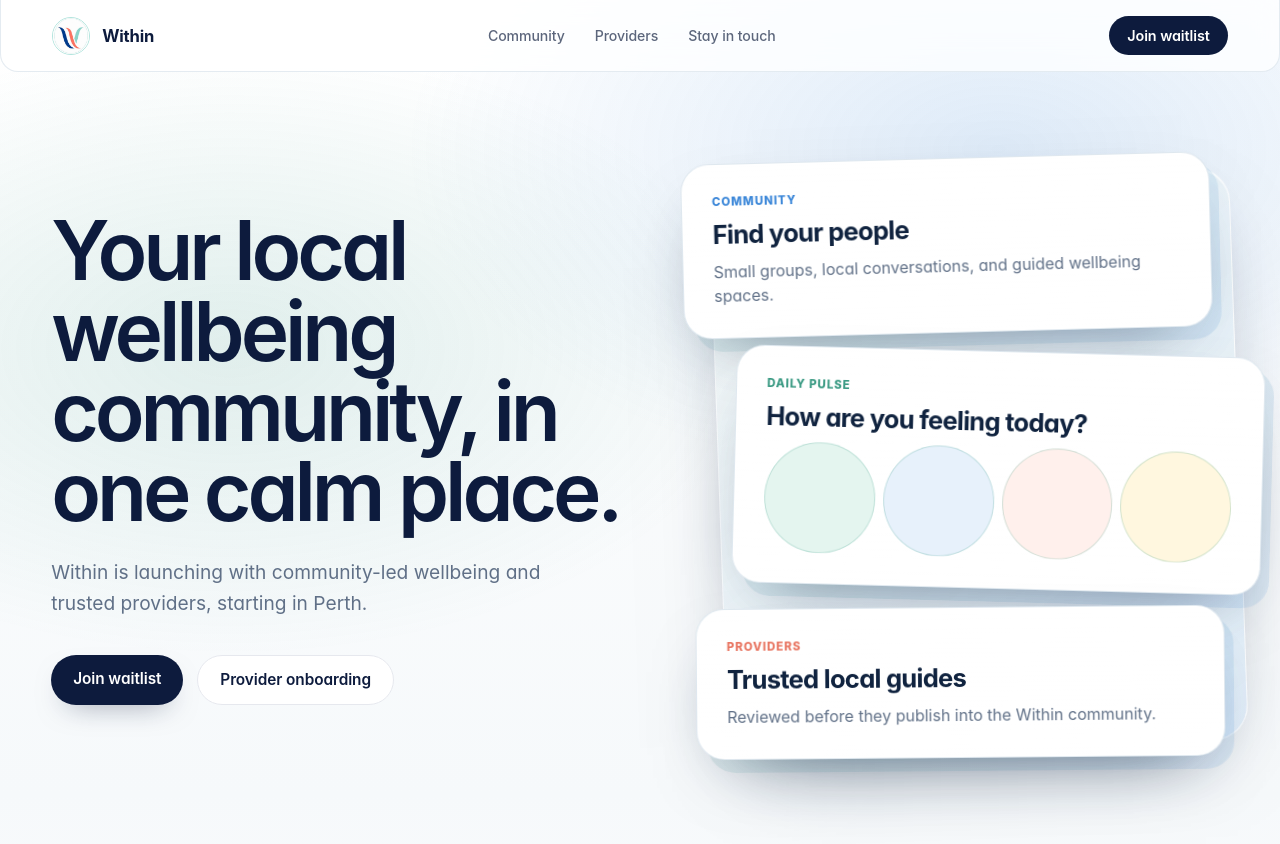
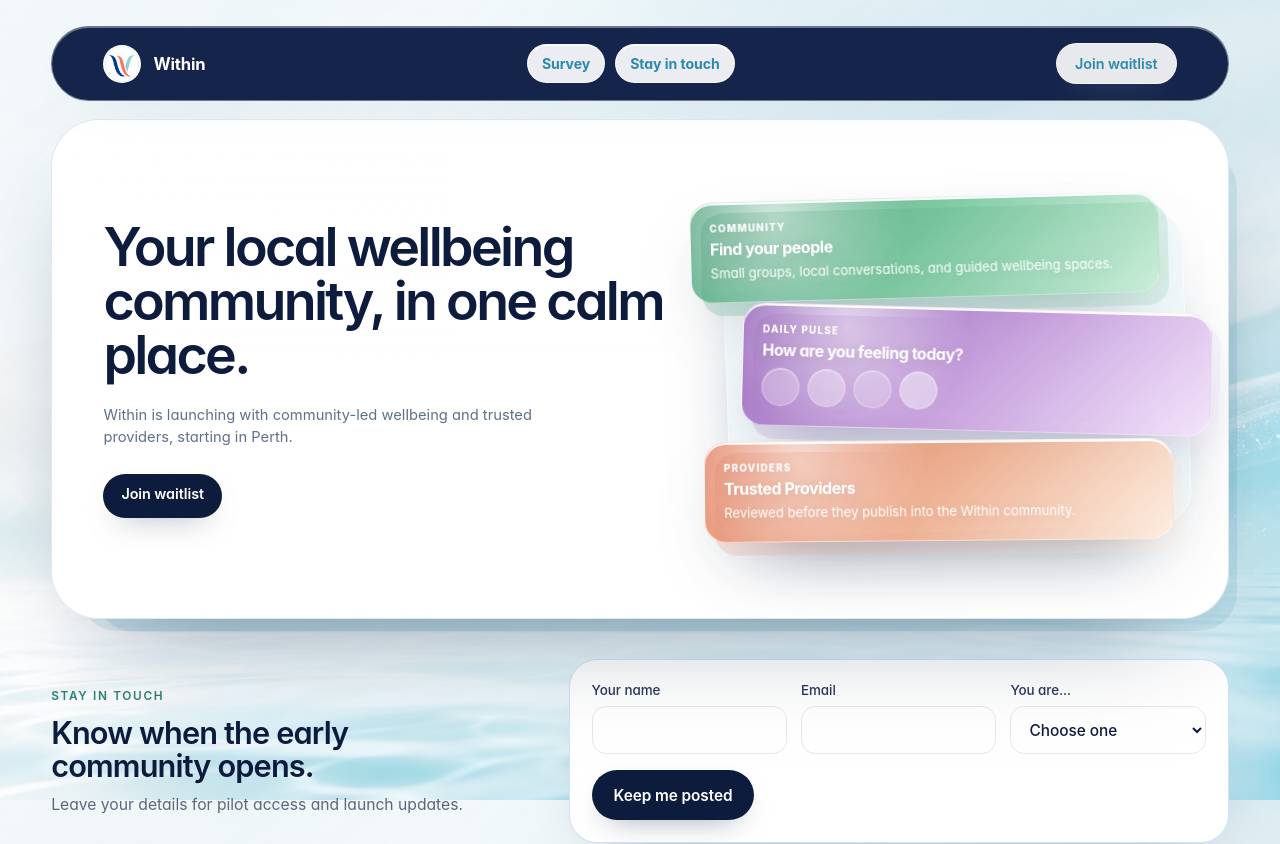
Before and after one commit to nexomcore/Within.Portal, an Angular app: page / in a window 1280 px wide. Shown: the top 844 px of the page. Built offline with nearby package versions, Linux system fonts and the light colour scheme.

Commit message:
Update UI

```diff
--- a/src/app/app.scss
+++ b/src/app/app.scss
@@ -2619,15 +2619,15 @@ app-root {
 }
 
 .tile-label.blue {
-  color: var(--portal-blue);
+  color: rgb(43, 137, 171);
 }
 
 .tile-label.green {
-  color: var(--portal-green);
+  color: rgb(43, 137, 171);
 }
 
 .tile-label.coral {
-  color: var(--portal-coral);
+  color: rgb(43, 137, 171);
 }
 
 .event-art,
@@ -2746,21 +2746,21 @@ app-root {
 
 .mood-row span {
   aspect-ratio: 1;
-  background: var(--portal-green-soft);
-  border: 1px solid rgba(58, 154, 131, 0.22);
+  background: rgba(43, 137, 171, 0.1);
+  border: 1px solid rgba(43, 137, 171, 0.18);
   border-radius: 50%;
 }
 
 .mood-row span:nth-child(2) {
-  background: var(--portal-blue-soft);
+  background: rgba(43, 137, 171, 0.14);
 }
 
 .mood-row span:nth-child(3) {
-  background: var(--portal-coral-soft);
+  background: rgba(211, 236, 245, 0.78);
 }
 
 .mood-row span:nth-child(4) {
-  background: #fff7df;
+  background: rgba(255, 255, 255, 0.72);
 }
 
 .portal-signal-rail {
@@ -3129,48 +3129,163 @@ app-root {
 // --------------------------------------------------
 .compact-landing {
   background:
-    radial-gradient(900px 520px at 78% 12%, rgba(58, 134, 216, 0.16), transparent 66%),
-    radial-gradient(760px 440px at 18% 28%, rgba(58, 154, 131, 0.14), transparent 70%),
-    linear-gradient(180deg, #ffffff 0%, #f6f9fb 64%, #ffffff 100%);
+    linear-gradient(145deg, rgba(255, 255, 255, 0.62), rgba(234, 246, 250, 0.42)),
+    radial-gradient(900px 520px at 82% 10%, rgba(43, 137, 171, 0.24), transparent 64%),
+    radial-gradient(780px 460px at 8% 24%, rgba(43, 137, 171, 0.16), transparent 68%),
+    radial-gradient(760px 440px at 62% 78%, rgba(211, 236, 245, 0.68), transparent 72%),
+    url("/within-calm-bg.png"),
+    linear-gradient(145deg, #ffffff 0%, #f8fcfd 34%, #eaf6fa 68%, #ffffff 100%);
+  background-attachment: fixed, fixed, fixed, fixed, fixed, scroll;
+  background-position: center, center, center, center, center top, center;
+  background-repeat: no-repeat;
+  background-size: cover, auto, auto, auto, cover, cover;
 }
 
 .compact-landing .topbar {
-  border: 1px solid rgba(221, 230, 238, 0.78);
-  border-top: 0;
-  box-shadow: 0 18px 44px -38px rgba(16, 35, 63, 0.42);
+  background: rgb(20, 36, 75);
+  backdrop-filter: blur(18px) saturate(150%);
+  -webkit-backdrop-filter: blur(18px) saturate(150%);
+  border: 1px solid rgba(255, 255, 255, 0.38);
+  border-radius: 999px;
+  box-shadow:
+    0 18px 44px -34px rgba(43, 137, 171, 0.52),
+    inset 0 1px 0 rgba(255, 255, 255, 0.36);
+  margin: clamp(14px, 2.2vw, 26px) auto 0;
+  max-width: none;
+  width: min(calc(100% - (var(--shell-pad) * 2)), calc(var(--shell-max) - (var(--shell-pad) * 2)));
+}
+
+.compact-landing .topbar .brand,
+.compact-landing .topbar .nav-links a {
+  color: #ffffff;
+}
+
+.compact-landing .topbar .nav-links {
+  gap: 10px;
+}
+
+.compact-landing .topbar .nav-links a {
+  background: rgba(255, 255, 255, 0.92);
+  border: 1px solid rgba(255, 255, 255, 0.62);
+  box-shadow:
+    inset 0 1px 0 rgba(255, 255, 255, 0.86),
+    0 12px 24px -20px rgba(6, 38, 56, 0.46);
+  backdrop-filter: blur(10px) saturate(145%);
+  -webkit-backdrop-filter: blur(10px) saturate(145%);
+  color: rgb(43, 137, 171);
+  font-weight: 700;
+}
+
+.compact-landing .topbar .brand img {
+  background: #ffffff;
+  border-color: rgba(255, 255, 255, 0.34);
+}
+
+.compact-landing .topbar .nav-links a:hover {
+  background: #ffffff;
+  border-color: rgba(255, 255, 255, 0.8);
+  box-shadow:
+    inset 0 1px 0 rgba(255, 255, 255, 0.34),
+    0 16px 30px -22px rgba(6, 38, 56, 0.5);
+  color: rgb(30, 108, 137);
+  transform: translateY(-1px);
+}
+
+.compact-landing .topbar .nav-cta {
+  background: rgba(255, 255, 255, 0.9);
+  border: 1px solid rgba(255, 255, 255, 0.52);
+  box-shadow: 0 14px 30px -18px rgba(255, 255, 255, 0.42);
+  color: rgb(43, 137, 171);
+}
+
+.compact-landing .topbar .nav-cta:hover {
+  background: #ffffff;
 }
 
 .compact-hero {
-  gap: clamp(28px, 5vw, 68px);
-  min-height: min(720px, calc(100vh - 74px));
-  padding-bottom: clamp(32px, 5vw, 56px);
-  padding-top: clamp(52px, 7vw, 86px);
+  background:
+    linear-gradient(145deg, #ffffff, #ffffff);
+  backdrop-filter: none;
+  -webkit-backdrop-filter: none;
+  border: 1px solid rgba(221, 230, 238, 0.92);
+  border-radius: clamp(28px, 4vw, 48px);
+  box-shadow:
+    0 44px 110px -58px rgba(16, 35, 63, 0.58),
+    0 2px 0 rgba(255, 255, 255, 0.96) inset,
+    18px 22px 0 -10px rgba(43, 137, 171, 0.12);
+  gap: clamp(18px, 3vw, 34px);
+  grid-template-columns: minmax(0, 0.95fr) minmax(340px, 0.78fr);
+  margin: clamp(10px, 1.6vw, 18px) auto 0;
+  min-height: min(500px, calc(100vh - 112px));
+  padding: clamp(24px, 3.8vw, 46px) clamp(26px, 4vw, 54px);
   perspective: 1200px;
+  position: relative;
+  transform-style: preserve-3d;
+  width: min(calc(100% - (var(--shell-pad) * 2)), calc(var(--shell-max) - (var(--shell-pad) * 2)));
+}
+
+.compact-hero::before,
+.compact-hero::after {
+  border-radius: inherit;
+  content: "";
+  pointer-events: none;
+  position: absolute;
+}
+
+.compact-hero::before {
+  background: linear-gradient(135deg, rgba(43, 137, 171, 0.18), rgba(211, 236, 245, 0.26));
+  inset: 22px -18px -22px 22px;
+  transform: translateZ(-36px);
+  z-index: -2;
+}
+
+.compact-hero::after {
+  background:
+    linear-gradient(90deg, rgba(255, 255, 255, 0.68), transparent 34%),
+    linear-gradient(180deg, rgba(255, 255, 255, 0.42), transparent 48%);
+  inset: 0;
+  z-index: -1;
 }
 
 .compact-hero h1 {
-  font-size: clamp(3.2rem, 6.4vw, 6.6rem);
-  max-width: 820px;
+  font-size: clamp(2.25rem, 4.2vw, 4.25rem);
+  line-height: 1;
+  max-width: 600px;
 }
 
 .compact-hero .hero-lede {
-  font-size: clamp(1.1rem, 1.5vw, 1.28rem);
-  max-width: 540px;
+  font-size: clamp(0.92rem, 1.05vw, 1.02rem);
+  line-height: 1.45;
+  max-width: 430px;
+  margin-bottom: 0;
+}
+
+.compact-hero .hero-actions {
+  margin-top: 26px;
+}
+
+.compact-hero .primary-action,
+.compact-hero .secondary-action {
+  font-size: 0.9rem;
+  min-height: 44px;
+  padding: 11px 18px;
 }
 
 .compact-preview {
   align-content: center;
-  gap: 18px;
+  gap: 10px;
   grid-template-columns: minmax(0, 1fr);
-  min-height: 500px;
+  min-height: 340px;
   transform: rotateX(6deg) rotateY(-10deg);
   transform-style: preserve-3d;
 }
 
 .compact-preview::before {
   background:
-    linear-gradient(145deg, rgba(255, 255, 255, 0.74), rgba(231, 241, 251, 0.58)),
-    linear-gradient(145deg, rgba(58, 154, 131, 0.16), rgba(58, 134, 216, 0.18));
+    linear-gradient(145deg, rgba(255, 255, 255, 0.7), rgba(237, 248, 251, 0.58)),
+    linear-gradient(145deg, rgba(43, 137, 171, 0.14), rgba(211, 236, 245, 0.28));
+  backdrop-filter: blur(14px) saturate(135%);
+  -webkit-backdrop-filter: blur(14px) saturate(135%);
   border: 1px solid rgba(255, 255, 255, 0.78);
   border-radius: 34px;
   box-shadow:
@@ -3182,16 +3297,19 @@ app-root {
 
 .hero-3d-tile {
   background:
-    linear-gradient(180deg, rgba(255, 255, 255, 0.94), rgba(255, 255, 255, 0.82)),
+    linear-gradient(180deg, rgba(255, 255, 255, 0.78), rgba(248, 252, 253, 0.62)),
     var(--portal-surface);
-  border: 1px solid rgba(221, 230, 238, 0.92);
+  backdrop-filter: blur(16px) saturate(145%);
+  -webkit-backdrop-filter: blur(16px) saturate(145%);
+  border: 1px solid rgba(255, 255, 255, 0.68);
   border-radius: 28px;
   box-shadow:
     0 28px 70px -34px rgba(16, 35, 63, 0.56),
     0 2px 0 rgba(255, 255, 255, 0.95) inset;
   display: grid;
-  gap: 12px;
-  padding: clamp(20px, 3vw, 30px);
+  border-radius: 22px;
+  gap: 7px;
+  padding: clamp(13px, 1.8vw, 19px);
   position: relative;
   transform-style: preserve-3d;
   transition: transform 220ms ease, box-shadow 220ms ease;
@@ -3199,7 +3317,7 @@ app-root {
 }
 
 .hero-3d-tile::after {
-  background: linear-gradient(135deg, rgba(58, 154, 131, 0.12), rgba(58, 134, 216, 0.12));
+  background: linear-gradient(135deg, rgba(43, 137, 171, 0.14), rgba(211, 236, 245, 0.24));
   border-radius: inherit;
   content: "";
   inset: 10px -10px -14px 10px;
@@ -3210,27 +3328,100 @@ app-root {
 
 .hero-3d-tile strong {
   color: var(--portal-ink);
-  font-size: clamp(1.35rem, 2vw, 1.9rem);
+  font-size: clamp(1rem, 1.25vw, 1.22rem);
   letter-spacing: -0.03em;
   line-height: 1.06;
 }
 
 .hero-3d-tile p {
   color: var(--portal-muted);
-  line-height: 1.5;
+  font-size: 0.82rem;
+  line-height: 1.34;
   margin: 0;
 }
 
+.hero-3d-tile .tile-label {
+  font-size: 0.62rem;
+  letter-spacing: 0.12em;
+}
+
+.checkin-tile.hero-3d-tile .mood-row {
+  gap: 8px;
+  grid-template-columns: repeat(4, 38px);
+  justify-content: start;
+  margin-top: 2px;
+  max-width: 180px;
+}
+
+.checkin-tile.hero-3d-tile .mood-row span {
+  width: 100%;
+}
+
 .community-hero-tile {
+  background:
+    radial-gradient(circle at 18% 18%, rgba(255, 255, 255, 0.72), transparent 34%),
+    linear-gradient(135deg, rgba(69, 156, 118, 0.96), rgba(111, 196, 151, 0.86) 48%, rgba(224, 248, 232, 0.9));
   transform: translateX(-18px) translateZ(42px) rotateZ(-1.5deg);
 }
 
+.community-hero-tile .tile-label,
+.community-hero-tile strong,
+.community-hero-tile p {
+  color: #ffffff;
+  text-shadow: 0 2px 16px rgba(6, 38, 56, 0.2);
+}
+
+.community-hero-tile::after {
+  background: linear-gradient(135deg, rgba(69, 156, 118, 0.24), rgba(111, 196, 151, 0.2));
+}
+
 .checkin-tile.hero-3d-tile {
+  background:
+    radial-gradient(circle at 22% 18%, rgba(255, 255, 255, 0.7), transparent 32%),
+    linear-gradient(135deg, rgba(153, 104, 188, 0.94), rgba(190, 141, 214, 0.84) 48%, rgba(245, 228, 252, 0.9));
   transform: translateX(34px) translateZ(78px) rotateZ(1.5deg);
 }
 
 .provider-spotlight.hero-3d-tile {
+  background:
+    radial-gradient(circle at 20% 20%, rgba(255, 255, 255, 0.68), transparent 34%),
+    linear-gradient(135deg, rgba(226, 124, 93, 0.94), rgba(239, 166, 127, 0.84) 50%, rgba(255, 238, 224, 0.9));
   transform: translateX(-4px) translateZ(28px) rotateZ(-0.5deg);
+}
+
+.checkin-tile.hero-3d-tile .tile-label,
+.checkin-tile.hero-3d-tile strong,
+.provider-spotlight.hero-3d-tile .tile-label,
+.provider-spotlight.hero-3d-tile strong,
+.provider-spotlight.hero-3d-tile p {
+  color: #ffffff;
+  text-shadow: 0 2px 16px rgba(6, 38, 56, 0.2);
+}
+
+.checkin-tile.hero-3d-tile::after {
+  background: linear-gradient(135deg, rgba(153, 104, 188, 0.22), rgba(245, 228, 252, 0.22));
+}
+
+.provider-spotlight.hero-3d-tile::after {
+  background: linear-gradient(135deg, rgba(226, 124, 93, 0.22), rgba(255, 238, 224, 0.22));
+}
+
+.checkin-tile.hero-3d-tile .mood-row span {
+  background: rgba(255, 255, 255, 0.26);
+  border-color: rgba(255, 255, 255, 0.34);
+  box-shadow: inset 0 1px 0 rgba(255, 255, 255, 0.34);
+}
+
+.checkin-tile.hero-3d-tile .mood-row span:nth-child(2) {
+  background: rgba(255, 255, 255, 0.34);
+}
+
+.checkin-tile.hero-3d-tile .mood-row span:nth-child(3) {
+  background: rgba(255, 255, 255, 0.22);
+}
+
+.checkin-tile.hero-3d-tile .mood-row span:nth-child(4) {
+  background: rgba(255, 255, 255, 0.42);
 }
 
 .hero-3d-tile:hover {
@@ -3298,15 +3489,27 @@ app-root {
   background: transparent;
   gap: clamp(22px, 4vw, 42px);
   grid-template-columns: minmax(0, 0.72fr) minmax(0, 1fr);
-  padding-bottom: clamp(40px, 6vw, 70px);
-  padding-top: clamp(36px, 5vw, 62px);
+  padding-bottom: clamp(26px, 4vw, 44px);
+  padding-top: clamp(24px, 4vw, 40px);
+}
+
+.compact-interest h2 {
+  font-size: clamp(1.55rem, 2.4vw, 2.2rem);
+  margin-bottom: 10px;
+}
+
+.compact-interest .interest-copy p {
+  font-size: 0.98rem;
 }
 
 .compact-interest .interest-form {
+  border-color: rgba(205, 222, 246, 0.9);
   border-radius: 28px;
   box-shadow:
     0 26px 70px -42px rgba(16, 35, 63, 0.45),
     inset 0 1px 0 rgba(255, 255, 255, 0.95);
+  gap: 14px;
+  padding: 22px;
 }
 
 .compact-interest .interest-fields {
@@ -3314,13 +3517,14 @@ app-root {
 }
 
 .compact-footer {
-  padding-bottom: 24px;
-  padding-top: 24px;
+  padding-bottom: 18px;
+  padding-top: 18px;
 }
 
 @media (max-width: 980px) {
   .compact-hero {
     min-height: 0;
+    width: min(calc(100% - 32px), calc(var(--shell-max) - 32px));
   }
 
   .compact-preview {
@@ -3345,8 +3549,26 @@ app-root {
 }
 
 @media (max-width: 540px) {
+  .compact-landing .topbar {
+    border-radius: 24px;
+    margin-top: 12px;
+    width: calc(100% - 24px);
+  }
+
+  .compact-hero {
+    border-radius: 26px;
+    margin-top: 14px;
+    padding-left: 20px;
+    padding-right: 20px;
+    width: calc(100% - 24px);
+  }
+
+  .compact-hero::before {
+    inset: 14px -8px -14px 10px;
+  }
+
   .compact-hero h1 {
-    font-size: clamp(2.65rem, 13vw, 3.45rem);
+    font-size: clamp(2.25rem, 11vw, 3rem);
   }
 
   .hero-3d-tile,
--- a/src/app/features/landing/landing-page.component.html
+++ b/src/app/features/landing/landing-page.component.html
@@ -5,8 +5,7 @@
       <span>Within</span>
     </a>
     <nav class="nav-links" aria-label="Landing page sections">
-      <a href="#community" (click)="$event.preventDefault(); scrollToId('community')">Community</a>
-      <a href="#providers" (click)="$event.preventDefault(); scrollToId('providers')">Providers</a>
+      <a routerLink="/survey">Survey</a>
       <a href="#interest" (click)="$event.preventDefault(); scrollToId('interest')">Stay in touch</a>
     </nav>
     <a class="nav-cta" href="#interest" (click)="$event.preventDefault(); scrollToId('interest')">Join waitlist</a>
@@ -18,7 +17,6 @@
       <p class="hero-lede">Within is launching with community-led wellbeing and trusted providers, starting in Perth.</p>
       <div class="hero-actions">
         <a class="primary-action" href="#interest" (click)="$event.preventDefault(); scrollToId('interest')">Join waitlist</a>
-        <a class="secondary-action" routerLink="/providers/onboard">Provider onboarding</a>
       </div>
     </div>
 
@@ -35,7 +33,7 @@
       </article>
       <article id="providers" class="hero-3d-tile provider-spotlight">
         <span class="tile-label coral">Providers</span>
-        <strong>Trusted local guides</strong>
+        <strong>Trusted Providers</strong>
         <p>Reviewed before they publish into the Within community.</p>
       </article>
     </aside>
@@ -73,8 +71,6 @@
   <footer class="site-footer compact-footer">
     <div class="footer-brand"><img src="/within-logo.png" alt="" /><div><strong>Within</strong><span>Building quietly in Perth.</span></div></div>
     <div class="footer-links">
-      <a routerLink="/providers/onboard">Provider onboarding</a>
-      <a routerLink="/survey/user">Short survey</a>
     </div>
     <span class="footer-note">&copy; 2026 Within.</span>
   </footer>
```
Also changed, not shown: public/within-calm-bg.png (added).
